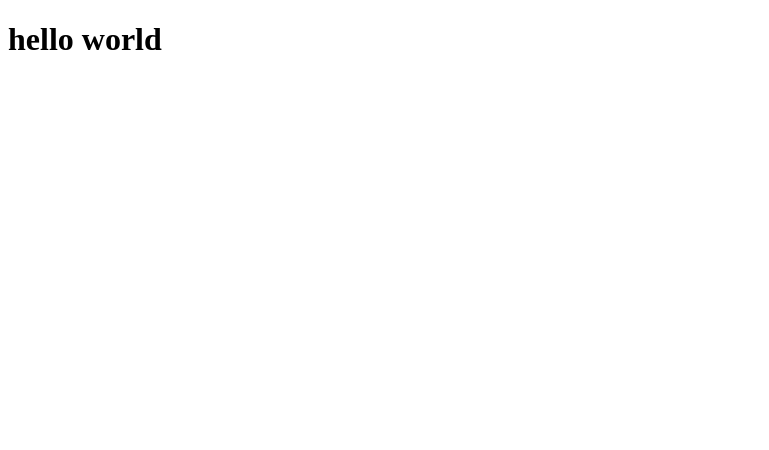
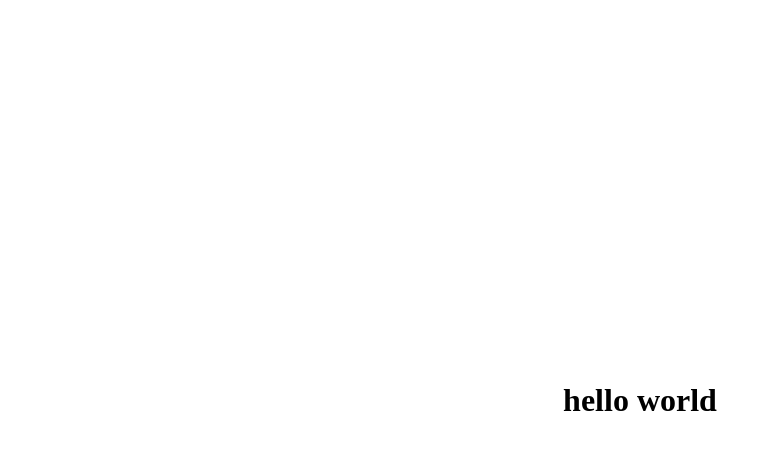
Before and after one commit to Aboalmkarem/Git-Exam, a plain HTML site: page index.html in a window 1280 px wide. Shown: the whole page, without its empty margins (0-769 px from the left). Drawn offline with Linux system fonts and the light colour scheme.

Commit message:
adding style (m2)

```diff
--- a/index.html
+++ b/index.html
@@ -4,6 +4,20 @@
     <meta charset="UTF-8">
     <meta name="viewport" content="width=device-width, initial-scale=1.0">
     <title>Git Exam</title>
+    <style>
+        * {
+            margin: 0;
+            padding: 0;
+            box-sizing: border-box;
+        }
+        body {
+            display: flex;
+            justify-content: center;
+            align-items: center;
+            width: 100vw;
+            height: 100vh;
+        }
+    </style>
 </head>
 <body>
     <h1>hello world</h1>
```
